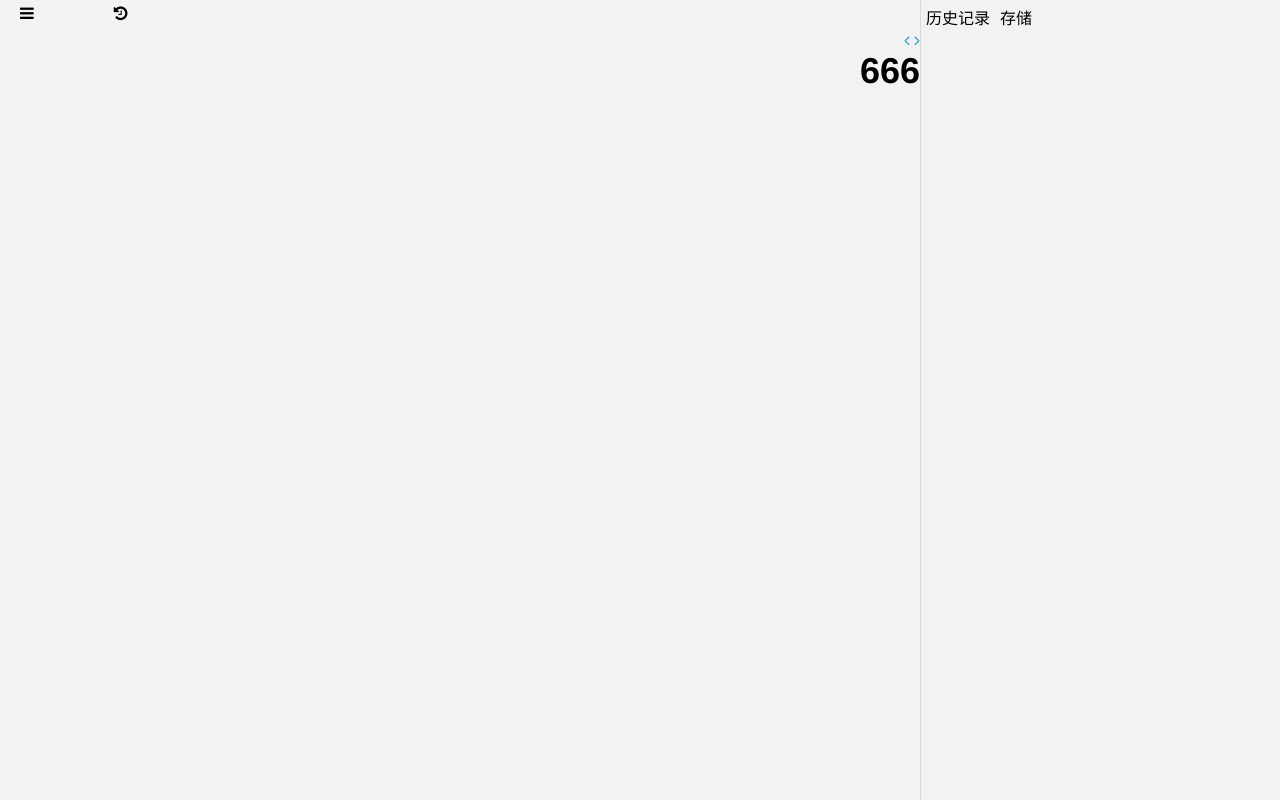
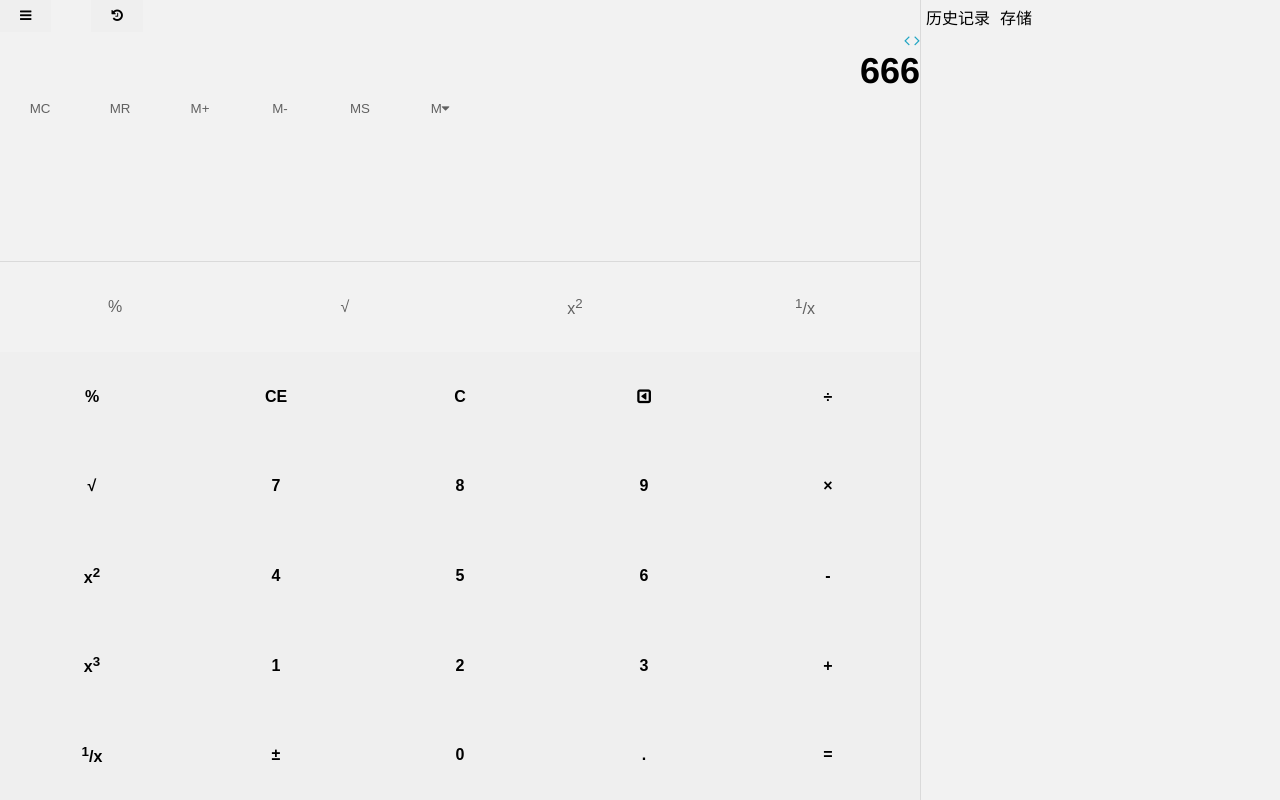
Before and after one commit to appli456/calculator, a website: page index.html in a window 1280 px wide. Drawn offline with Linux system fonts and the light colour scheme.

Commit message:
样式搞定

```diff
--- a/CSS/main.css
+++ b/CSS/main.css
@@ -7,6 +7,10 @@ html, body, section, div, span, i, ul, li, button {
     -webkit-box-sizing: border-box;
     -moz-box-sizing: border-box;
     box-sizing: border-box;
+    -webkit-user-select: none;
+    -moz-user-select: none;
+    -ms-user-select: none;
+    user-select: none;
 }
 
 html, body, #main, #save, section{
@@ -48,6 +52,8 @@ header i, header span {
 header .fa-history {
     float: right;
 }
+
+
 #main {
     display: flex;
     width: auto;
@@ -106,7 +112,6 @@ header .fa-history {
 
 /*--------------主界面--------------*/
 .main-interface, .screen, .button {
-    display: flex;
     flex: 0 0 100%;
     flex-direction: column;
 }
@@ -117,7 +122,9 @@ header .fa-history {
 
 /*------------------屏幕------------------*/
 .screen {
+    position: relative;
     height: 30%;
+    border-bottom: 1px solid #dadada;
 }
 /*-----------------屏幕结束-----------------*/
 
@@ -126,6 +133,7 @@ header .fa-history {
 
 /*--------------当前算式-------------*/
 .equation {
+    position: relative;
     color: #dadada;
 }
 
@@ -141,27 +149,24 @@ header .fa-history {
 
 /*-----------------当前数字--------------------*/
 .number {
+    position: relative;
     font-size: 36px;
     font-weight: bold;
+    width: 100%;
 }
 
 .number span {
     float: right;
 }
-/*-----------------当前数字结束--------------------*/
 
 
-/*------------------按钮总类-----------------------*/
 
-.button {
-    height: 70%;
-}
-
-/*-----------------结束按钮总类---------------------*/
+/*-----------------当前数字结束--------------------*/
 
 /*------------------存储类按钮---------------------*/
 .calculator-save {
-    border-bottom: 1px solid #dadada;
+    position: relative;
+    width: 100%;
     flex-flow: row nowrap;
 }
 .calculator-save button, .more-sign button {
@@ -211,8 +216,27 @@ header .fa-history {
     }
 }
 
+
 /*---------------存储类按钮结束------------*/
 
+/*------------------按钮总类-----------------------*/
+
+.button {
+    position: relative;
+    height: 70%;
+}
+
+/*-----------------结束按钮总类---------------------*/
+
+
+
+/*---------------其他按钮-----------------*/
+
+.calculator-sign {
+    height: 100%;
+}
+
+/*---------------其他按钮结束-----------------*/
 
 /*--------------- more sign --------------*/
 
--- a/index.html
+++ b/index.html
@@ -10,9 +10,9 @@
 <body>
 <div id="main">
     <header class="icon-kind">
-        <i class="fa fa-bars"></i>
+        <button><i class="fa fa-bars"></i></button>
         <span class="pattern"></span>
-        <i class="fa fa-history"></i>
+        <button><i class="fa fa-history"></i></button>
     </header>
     <section>
         <div class="main-interface">
@@ -27,8 +27,6 @@
                 <div class="number">
                     <span>666</span>
                 </div>
-            </div>
-            <div class="button">
                 <div class="calculator-save">
                     <button>MC</button>
                     <button>MR</button>
@@ -37,6 +35,9 @@
                     <button>MS</button>
                     <button class="show-save">M<i class="fa fa-caret-down"></i></button>
                 </div>
+            </div>
+            <div class="button">
+                <div class="calculator-sign">
                     <div class="more-sign">
                         <button>%</button>
                         <button>√</button>
@@ -81,6 +82,7 @@
                     </div>
                 </div>
             </div>
+        </div>
     </section>
 </div>
 <div id="save">
--- /dev/null
+++ b/js/calculator.shell.js
@@ -0,0 +1,3 @@
+/**
+ * Created by li_rz on 2016/2/12.
+ */
```
Lines whose indentation alone changed are shown as unchanged.
